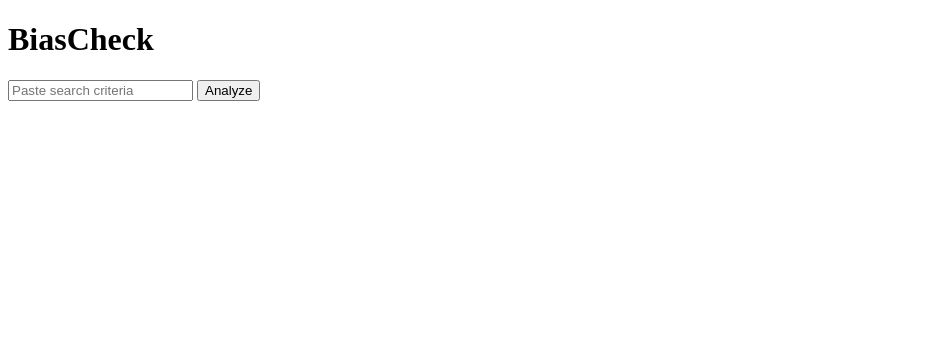
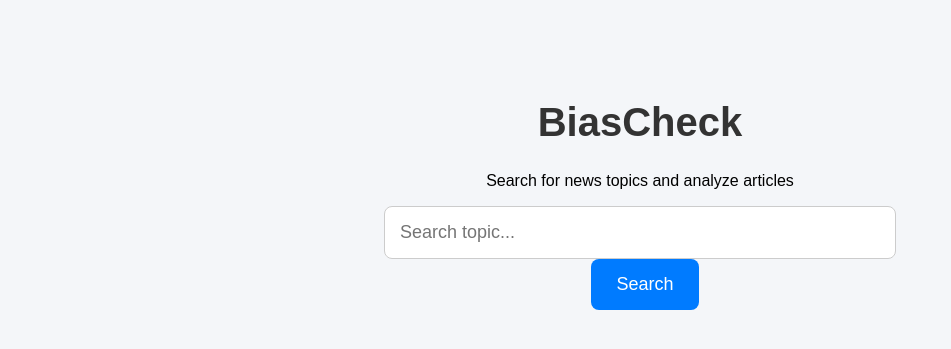
Before and after one commit to CrawfoBP23/BiasCheck, a Django app: page / in a window 1280 px wide. Shown: the top 349 px of the page, without its empty margins (0-951 px from the left). Run offline with Django 5.2, Linux system fonts and the light colour scheme.

Commit message:
API works

```diff
--- a/analyzer/templates/index.html
+++ b/analyzer/templates/index.html
@@ -1,16 +1,111 @@
 <!DOCTYPE html>
 <html>
 <head>
-    <title>BiasCheck</title>
+<title>BiasCheck</title>
+
+<style>
+
+body{
+font-family: Arial;
+background:#f4f6f9;
+text-align:center;
+margin-top:100px;
+}
+
+.container{
+width:600px;
+margin:auto;
+}
+
+h1{
+font-size:40px;
+color:#333;
+}
+
+.search-bar{
+width:80%;
+padding:15px;
+font-size:18px;
+border-radius:8px;
+border:1px solid #ccc;
+}
+
+button{
+padding:15px 25px;
+font-size:18px;
+background:#007bff;
+color:white;
+border:none;
+border-radius:8px;
+cursor:pointer;
+margin-left:10px;
+}
+
+button:hover{
+background:#0056b3;
+}
+
+.results{
+margin-top:40px;
+text-align:left;
+}
+
+.article{
+background:white;
+padding:15px;
+margin-bottom:15px;
+border-radius:8px;
+box-shadow:0px 2px 5px rgba(0,0,0,0.1);
+}
+
+</style>
 </head>
+
 <body>
+
+<div class="container">
 
 <h1>BiasCheck</h1>
 
-<form action="/analyze">
-    <input type="text" name="url" placeholder="Paste search criteria">
-    <button type="submit">Analyze</button>
-</form>
+<p>Search for news topics and analyze articles</p>
+
+<input id="topic" class="search-bar" placeholder="Search topic...">
+
+<button onclick="searchNews()">Search</button>
+
+<div id="results" class="results"></div>
+
+</div>
+
+<script>
+
+async function searchNews(){
+
+const topic = document.getElementById("topic").value
+
+const response = await fetch(`/api/search/?topic=${topic}`)
+
+const data = await response.json()
+
+let resultsHTML = ""
+
+data.articles.forEach(article => {
+
+resultsHTML += `
+<div class="article">
+<h3>${article.title}</h3>
+<p>${article.source}</p>
+<a href="${article.url}" target="_blank">Read Article</a>
+</div>
+`
+
+})
+
+document.getElementById("results").innerHTML = resultsHTML
+
+}
+
+</script>
 
 </body>
 </html>
```
